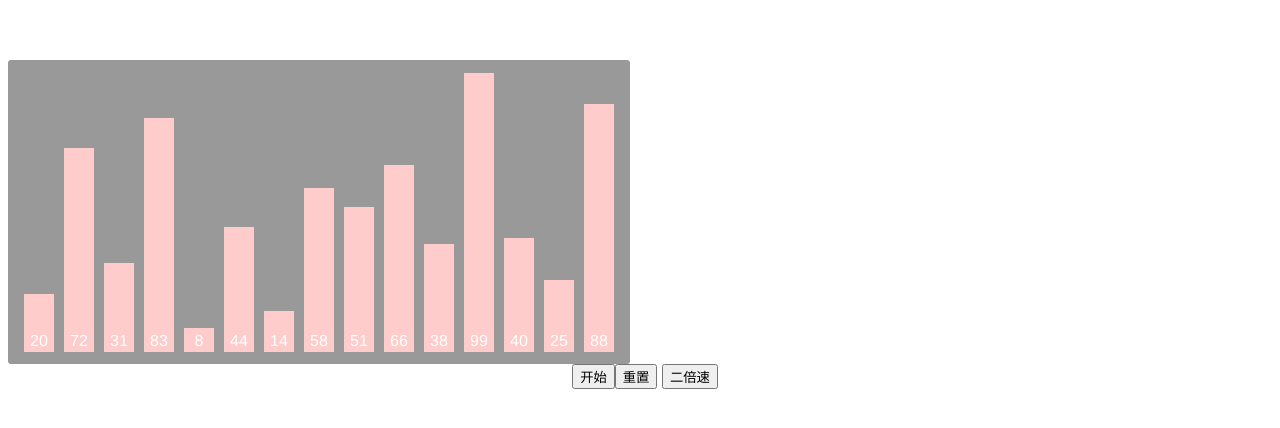
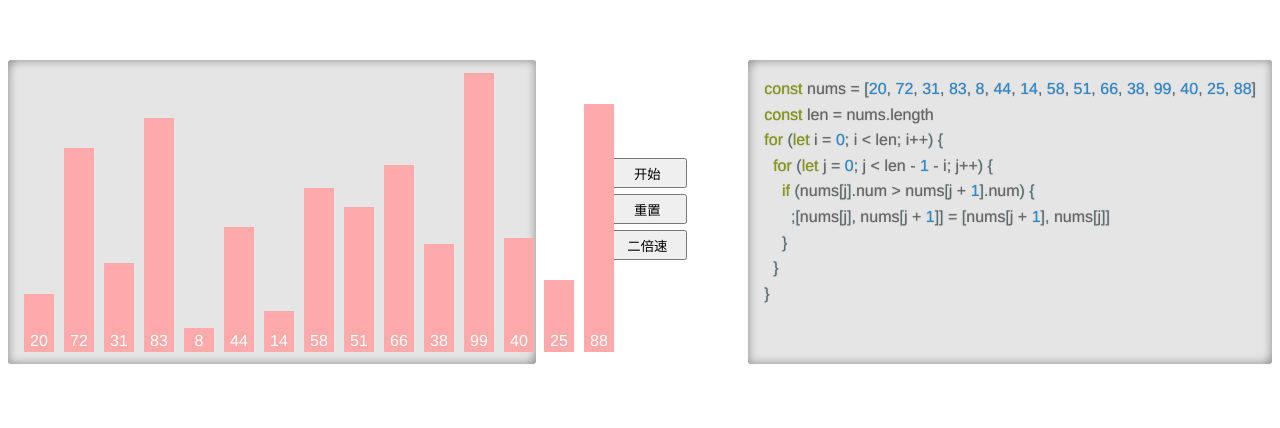
Before and after one commit to chanshiyucx/magic-sort, a Vue app: page / in a window 1280 px wide. Shown: the top 428 px of the page. Built offline with nearby package versions, Linux system fonts and the light colour scheme.

Commit message:
冒泡排序

```diff
--- a/package.json
+++ b/package.json
@@ -8,6 +8,8 @@
     "lint": "vue-cli-service lint"
   },
   "dependencies": {
+    "marked": "^0.6.0",
+    "prismjs": "^1.15.0",
     "vue": "^2.5.21"
   },
   "devDependencies": {
--- a/src/App.vue
+++ b/src/App.vue
@@ -20,9 +20,12 @@
       <button @click="toggleAnime">{{ this.timer ? '暂停' : '开始' }}</button>
       <button @click="init">重置</button> <button @click="switchSpeed">{{ speedTxt }}</button>
     </div>
+    <Marked></Marked>
   </div>
 </template>
 <script>
+import Marked from './components/Marked'
+
 // 初始数据
 const initNums = [20, 72, 31, 83, 8, 44, 14, 58, 51, 66, 38, 99, 40, 25, 88]
 // 生成 key
@@ -31,7 +34,10 @@ const initData = initNums.map((num, i) => ({ num, key: `${num}_${i}` }))
 const deepCopy = data => JSON.parse(JSON.stringify(data))
 
 export default {
-  name: 'app',
+  name: 'App',
+  components: {
+    Marked
+  },
   data() {
     return {
       nums: [],
@@ -77,7 +83,7 @@ export default {
     getStatus(key) {
       const status = this.status[key] || { pos: 0, state: 0 }
       const offsetX = status.pos
-      const colors = ['#fcc', '#fb618d', '#f60']
+      const colors = ['#faa', '#fb618d', '#f60']
       return {
         transform: `translateX(${offsetX}px)`,
         color: colors[status.state]
@@ -130,13 +136,14 @@ export default {
           data[j].state = 1
           data[j + 1].state = 1
           data.forEach((o, k) => {
-            if (i === len && j === len - 1 - i) {
+            if (i === len - 2 && j === 0) {
               console.log('end-->')
               o.state = 2
             } else if (k > len - 1 - i && i > 0) {
               o.state = 2
             }
           })
+          console.log('i, j-->', i, j)
           // 保存一次快照，排序动画用
           this.snapShot.push([...data])
         }
--- /dev/null
+++ b/src/assets/prism/prism.js
@@ -0,0 +1,22 @@
+/*
+ * 代码高亮
+ * @author: 蝉時雨
+ * @date: 2018-07-10
+ */
+
+import Prism from 'prismjs/components/prism-core'
+
+import 'prismjs/plugins/line-numbers/prism-line-numbers.js'
+
+import 'prismjs/components/prism-clike'
+import 'prismjs/components/prism-c'
+import 'prismjs/components/prism-objectivec'
+import 'prismjs/components/prism-markup'
+import 'prismjs/components/prism-markdown'
+import 'prismjs/components/prism-bash'
+import 'prismjs/components/prism-javascript'
+import 'prismjs/components/prism-css'
+import 'prismjs/components/prism-json'
+import 'prismjs/components/prism-java'
+
+export default Prism
--- /dev/null
+++ b/src/assets/prism/prism.less
@@ -0,0 +1,213 @@
+code[class*='language-'],
+pre[class*='language-'] {
+  margin: 0;
+  color: #666;
+  /* base00 */
+  font-family: 'FiraCode', 'Helvetica', Consolas, Monaco, 'Andale Mono', 'Ubuntu Mono', monospace;
+  text-shadow: 0 0 1px rgba(0, 0, 0, 0.4);
+  text-align: left;
+  white-space: pre;
+  word-spacing: normal;
+  word-break: normal;
+  word-wrap: normal;
+  line-height: 1.5;
+  -moz-tab-size: 4;
+  -o-tab-size: 4;
+  tab-size: 4;
+  -webkit-hyphens: none;
+  -moz-hyphens: none;
+  -ms-hyphens: none;
+  hyphens: none;
+  box-sizing: border-box;
+  padding: 10px;
+}
+
+pre[class*='language-']::-moz-selection,
+pre[class*='language-'] ::-moz-selection,
+code[class*='language-']::-moz-selection,
+code[class*='language-'] ::-moz-selection {
+  color: currentColor;
+  background: rgba(0, 0, 0, 0.2);
+  /* base02 */
+}
+
+pre[class*='language-']::selection,
+pre[class*='language-'] ::selection,
+code[class*='language-']::selection,
+code[class*='language-'] ::selection {
+  color: currentColor;
+  background: rgba(0, 0, 0, 0.2);
+  /* base02 */
+}
+
+/* Code blocks */
+
+pre[class*='language-'] {
+  padding: 1em;
+  overflow: auto;
+}
+
+:not(pre) > code[class*='language-'],
+pre[class*='language-'] {
+  background: rgba(0, 0, 0, 0.1);
+  box-shadow: rgb(153, 153, 153) 11px 11px 8px -10px inset,
+    rgb(153, 153, 153) -11px -11px 8px -10px inset;
+  line-height: 1.6;
+  border-radius: 3px;
+  overflow: auto;
+  height: 100%;
+  &::-webkit-scrollbar {
+    width: 4px;
+    height: 4px;
+    background-color: transparent;
+  }
+  &::-webkit-scrollbar-thumb {
+    background-color: #888;
+    background-image: -webkit-linear-gradient(
+      45deg,
+      rgba(255, 255, 255, 0.6) 25%,
+      transparent 25%,
+      transparent 50%,
+      rgba(255, 255, 255, 0.6) 50%,
+      rgba(255, 255, 255, 0.6) 75%,
+      transparent 75%,
+      transparent
+    );
+    border-radius: 4px;
+  }
+  &::-webkit-scrollbar-track {
+    background-color: transparent;
+  }
+  code {
+    padding: 0;
+    color: currentColor;
+    background-color: transparent;
+  }
+  /* base3 */
+}
+
+/* Inline code */
+
+:not(pre) > code[class*='language-'] {
+  padding: 0.1em;
+  border-radius: 0.3em;
+}
+
+.token.comment,
+.token.prolog,
+.token.doctype,
+.token.cdata {
+  color: #9c9491;
+  /* base1 */
+}
+
+.token.punctuation {
+  color: #586e75;
+  /* base01 */
+}
+
+.namespace {
+  opacity: 0.7;
+}
+
+.token.property,
+.token.tag,
+.token.boolean,
+.token.number,
+.token.constant,
+.token.symbol,
+.token.deleted {
+  color: #268bd2;
+  /* blue */
+}
+
+.token.selector,
+.token.attr-name,
+.token.string,
+.token.char,
+.token.builtin,
+.token.url,
+.token.inserted {
+  color: #2aa198;
+  /* cyan */
+}
+
+.token.entity {
+  color: #657b83;
+  /* base00 */
+  background: #eee8d5;
+  /* base2 */
+}
+
+.token.atrule,
+.token.attr-value,
+.token.keyword {
+  color: #859900;
+  /* green */
+}
+
+.token.function,
+.token.class-name {
+  color: #b58900;
+  /* yellow */
+}
+
+.token.regex,
+.token.important,
+.token.variable {
+  color: #cb4b16;
+  /* orange */
+}
+
+.token.important,
+.token.bold {
+  font-weight: bold;
+}
+
+.token.italic {
+  font-style: italic;
+}
+
+.token.entity {
+  cursor: help;
+}
+
+/* 行号 */
+
+pre[class*='language-'].line-numbers {
+  position: relative;
+  padding-left: 3em;
+  counter-reset: linenumber;
+}
+
+pre[class*='language-'].line-numbers > code {
+  position: relative;
+  white-space: inherit;
+}
+
+.line-numbers .line-numbers-rows {
+  position: absolute;
+  pointer-events: none;
+  top: -2.4px;
+  left: -3em;
+  width: 2.6em;
+  font-size: 100%;
+  line-height: 1.6;
+  /* works for line-numbers below 1000 lines */
+  letter-spacing: -1px;
+  user-select: none;
+}
+
+.line-numbers-rows > span {
+  pointer-events: none;
+  display: block;
+  counter-increment: linenumber;
+}
+
+.line-numbers-rows > span:before {
+  content: counter(linenumber);
+  display: block;
+  padding-right: 0.8em;
+  color: #888;
+  text-align: right;
+}
--- /dev/null
+++ b/src/components/Marked/index.vue
@@ -0,0 +1,41 @@
+<template>
+  <div id="marked"><div v-html="html"></div></div>
+</template>
+<script>
+import marked from 'marked'
+import Prism from '../../assets/prism/prism.js'
+import { bubbleSortMd } from './sort'
+
+const renderer = new marked.Renderer()
+marked.setOptions({
+  renderer,
+  highlight: (code, lang) => {
+    return Prism.highlight(code, Prism.languages[lang || 'markup'], lang)
+  }
+})
+
+export default {
+  name: 'Marked',
+  data() {
+    return {
+      html: ''
+    }
+  },
+  mounted() {
+    this.html = marked(bubbleSortMd, { renderer })
+    this.$nextTick(() => {
+      Prism.highlightAll()
+    })
+  }
+}
+</script>
+
+<style lang="less" scoped>
+#marked {
+  width: 600px;
+  height: 304px;
+  > div {
+    height: 100%;
+  }
+}
+</style>
--- /dev/null
+++ b/src/components/Marked/sort.js
@@ -0,0 +1,14 @@
+// 冒泡排序
+export const bubbleSortMd = `
+\`\`\`javascript
+const nums = [20, 72, 31, 83, 8, 44, 14, 58, 51, 66, 38, 99, 40, 25, 88]
+const len = nums.length
+for (let i = 0; i < len; i++) {
+  for (let j = 0; j < len - 1 - i; j++) {
+    if (nums[j].num > nums[j + 1].num) {
+      ;[nums[j], nums[j + 1]] = [nums[j + 1], nums[j]]
+    }
+  }
+}
+\`\`\`
+`
--- a/src/index.less
+++ b/src/index.less
@@ -2,14 +2,19 @@
   font-family: 'Avenir', Helvetica, Arial, sans-serif;
   -webkit-font-smoothing: antialiased;
   -moz-osx-font-smoothing: grayscale;
+  display: flex;
+  justify-content: center;
+  align-items: center;
+  margin-top: 60px;
   text-align: center;
   color: #2c3e50;
-  margin-top: 60px;
   .box {
     padding: 12px 16px;
     width: 590px;
-    background: rgba(0, 0, 0, 0.4);
+    background: rgba(0, 0, 0, 0.1);
     border-radius: 3px;
+    box-shadow: rgb(153, 153, 153) 11px 11px 8px -10px inset,
+      rgb(153, 153, 153) -11px -11px 8px -10px inset;
   }
   .chart {
     position: relative;
@@ -26,7 +31,7 @@
       bottom: 0;
       margin-right: 10px;
       width: 30px;
-      background: #fcc;
+      background: #faa;
       transition-property: all;
       transition-timing-function: ease-in-out;
       span {
@@ -35,6 +40,16 @@
     }
   }
   .btn-group {
+    display: flex;
+    flex-direction: column;
+    justify-content: center;
+    align-items: center;
     margin-left: 10px;
+    width: 240px;
+    button {
+      margin-bottom: 6px;
+      width: 80px;
+      height: 30px;
+    }
   }
 }
--- a/src/main.js
+++ b/src/main.js
@@ -1,5 +1,6 @@
 import Vue from 'vue'
 import App from './App.vue'
+import './assets/prism/prism.less'
 
 Vue.config.productionTip = false
 
```
Also changed, not shown: 1 other file (tests, documents, lock files or other folders).
